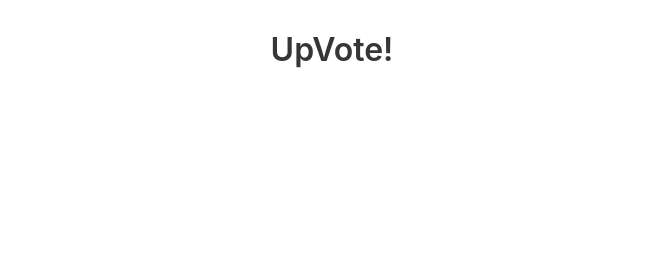
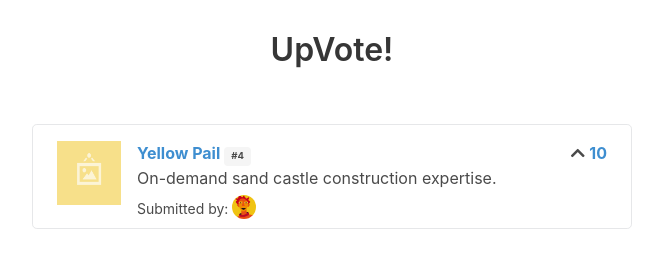
Before and after one commit to hiadore/Fullstack-Vue, a plain HTML site: page 1. upvote/app/index.html in a window 1280 px wide. Shown: the whole page, without its empty margins (308-971 px from the left). Drawn offline with nearby package versions, Linux system fonts and the light colour scheme.

Commit message:
Setting up the view

```diff
--- a/1. upvote/app/index.html
+++ b/1. upvote/app/index.html
@@ -13,6 +13,36 @@
 <body>
   <div id="app">
     <h2 class="title has-text-centered dividing-header">UpVote!</h2>
+    <div class="section">
+      <article class="media">
+        <figure class="media-left">
+          <img src="../public/images/submissions/image-yellow.png" alt="" class="image is-64x64">
+        </figure>
+        <div class="media-content">
+          <div class="content">
+            <p>
+              <strong>
+                <a href="#" class="has-text-info">Yellow Pail</a>
+                <span class="tag is-small">#4</span>
+              </strong>
+              <br>
+                On-demand sand castle construction expertise.
+              <br>
+              <small class="is-size">
+                Submitted by:
+                <img src="../public/images/avatars/daniel.jpg" alt="" class="image is-24x24">
+              </small>
+            </p>
+          </div>
+        </div>
+        <div class="media-right">
+          <span class="icon-is-small">
+            <i class="fa fa-chevron-up"></i>
+            <strong class="has-text-info">10</strong>
+          </span>
+        </div>
+      </article>
+    </div>
   </div>
 
   <script src="https://unpkg.com/vue"></script>
```
